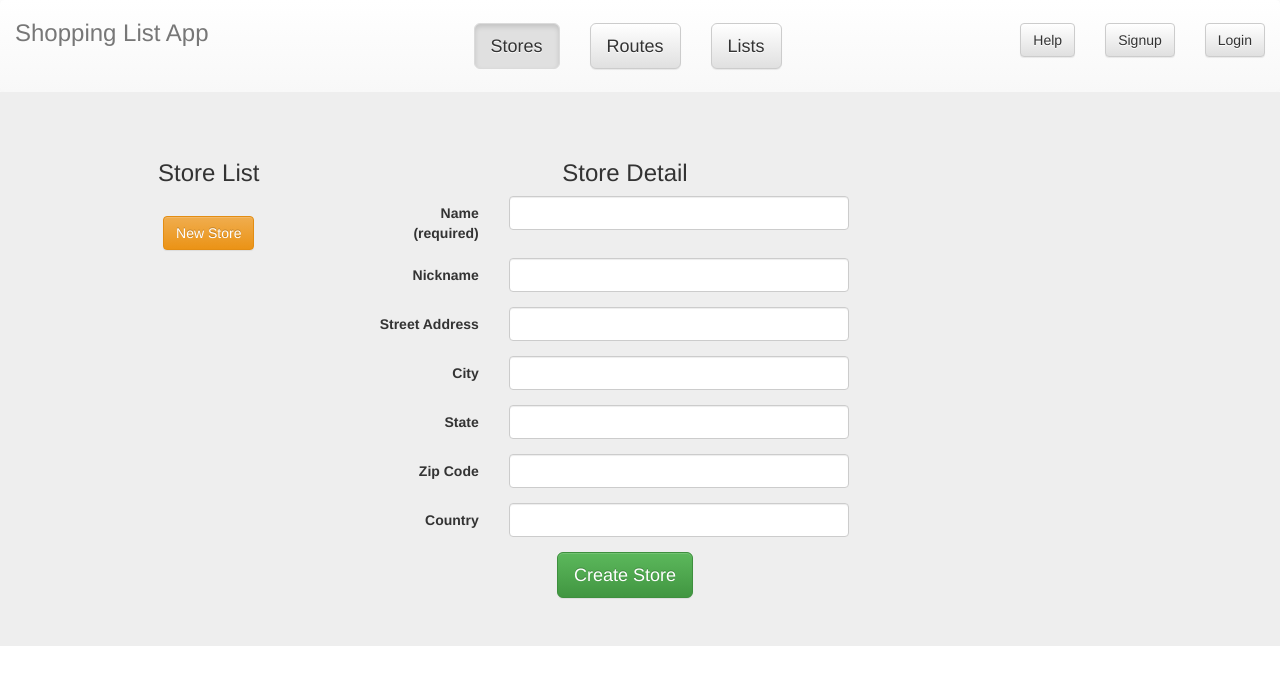
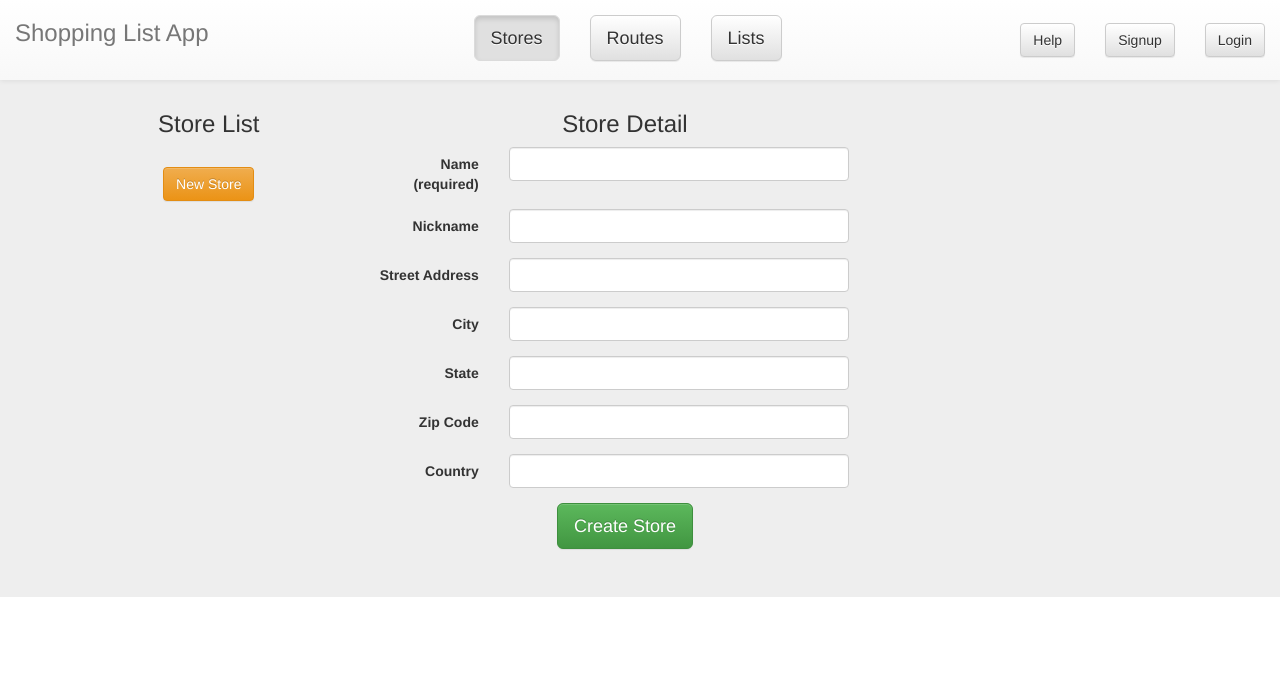
Before and after one commit to sambbaron/grocery_list, a Flask app: page /stores in a window 1280 px wide. Shown: the top 685 px of the page. Run offline with Flask 2, Linux system fonts and the light colour scheme; parts of the project's set-up code (start-up, migrations or seed data) failed here and were passed over; some libraries are stand-ins or nearby versions.

Commit message:
Revise header navbar to fixed and remove bootstrap nav-btn
Reduce padding around header navbar buttons.

```diff
--- a/shopping_list/templates/base.html
+++ b/shopping_list/templates/base.html
@@ -9,24 +9,25 @@
     <title>Shopping List App</title>
 </head>
 <body>
-    <nav class="container-fluid navbar-default">
+    <header class="nav navbar-default navbar-fixed-top">
+        <div class="container-fluid">
             <div class="navbar-header navbar-left">
                 <a href="/" class="navbar-link"><h3>Shopping List App</h3></a>
             </div>
             <ul class="nav navbar-nav" style="margin-left: 20%;">
                 <li>
                     <a href="/stores">
-                    <button type="button" class="btn btn-default btn-lg navbar-btn{{ " active" if view == "store" }}">Stores</button>
+                        <button type="button" class="btn btn-default btn-lg{{ " active" if view == "store" }}">Stores</button>
                     </a>
                 </li>
                 <li>
                     <a href="/routes">
-                    <button type="button" class="btn btn-default btn-lg navbar-btn{{ " active" if view == "route" }}">Routes</button>
+                        <button type="button" class="btn btn-default btn-lg{{ " active" if view == "route" }}">Routes</button>
                     </a>
                 </li>
                 <li>
                     <a href="/lists">
-                    <button type="button" class="btn btn-default btn-lg navbar-btn{{ " active" if view == "list" }}">Lists</button>
+                        <button type="button" class="btn btn-default btn-lg{{ " active" if view == "list" }}">Lists</button>
                     </a>
                 </li>
             </ul>
@@ -40,19 +41,20 @@
                     <li><a href="/logout"><button type="button" class="btn btn-default btn-md navbar-btn">Logout</button></a></li>
                 {% endif %}
             </ul>
-    </nav>
+        </div>
+    </header>
+    <div id="main" class="jumbotron" style="padding-top: 6.5em">
         <div id="message">
             {%- with messages = get_flashed_messages(with_categories=true) %}
             {%- if messages %}
                 {% for category, message in messages %}
-                <p class="alert alert-{{ category }}" style="margin-bottom: 0">
+                    <p class="alert alert-{{ category }}" style="margin-bottom: 0; font-size: 14px">
                         {{ message|safe }}
                     </p>
                 {% endfor %}
             {% endif -%}
             {% endwith -%}
         </div>
-    <div class="jumbotron">
         <div class="container">
             {% block content %}{% endblock %}
         </div>
```
Lines whose indentation alone changed are shown as unchanged.
